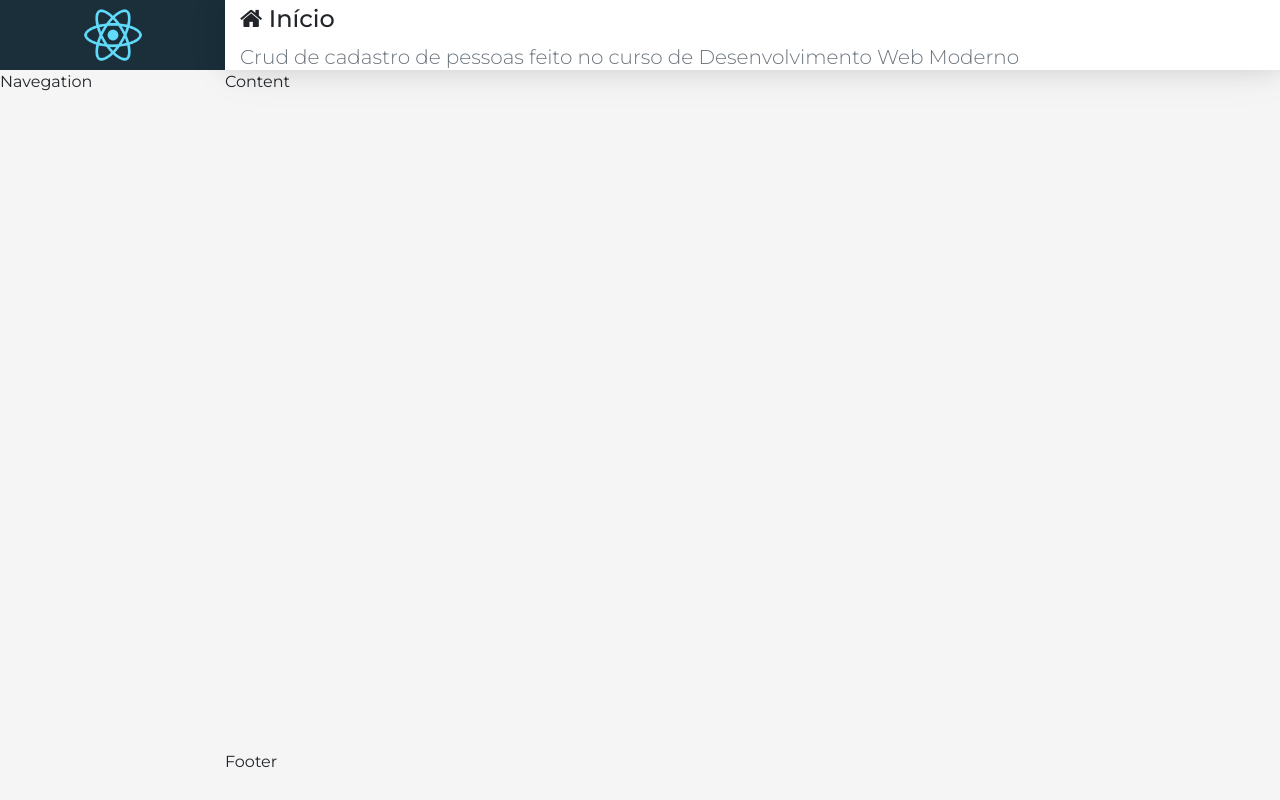
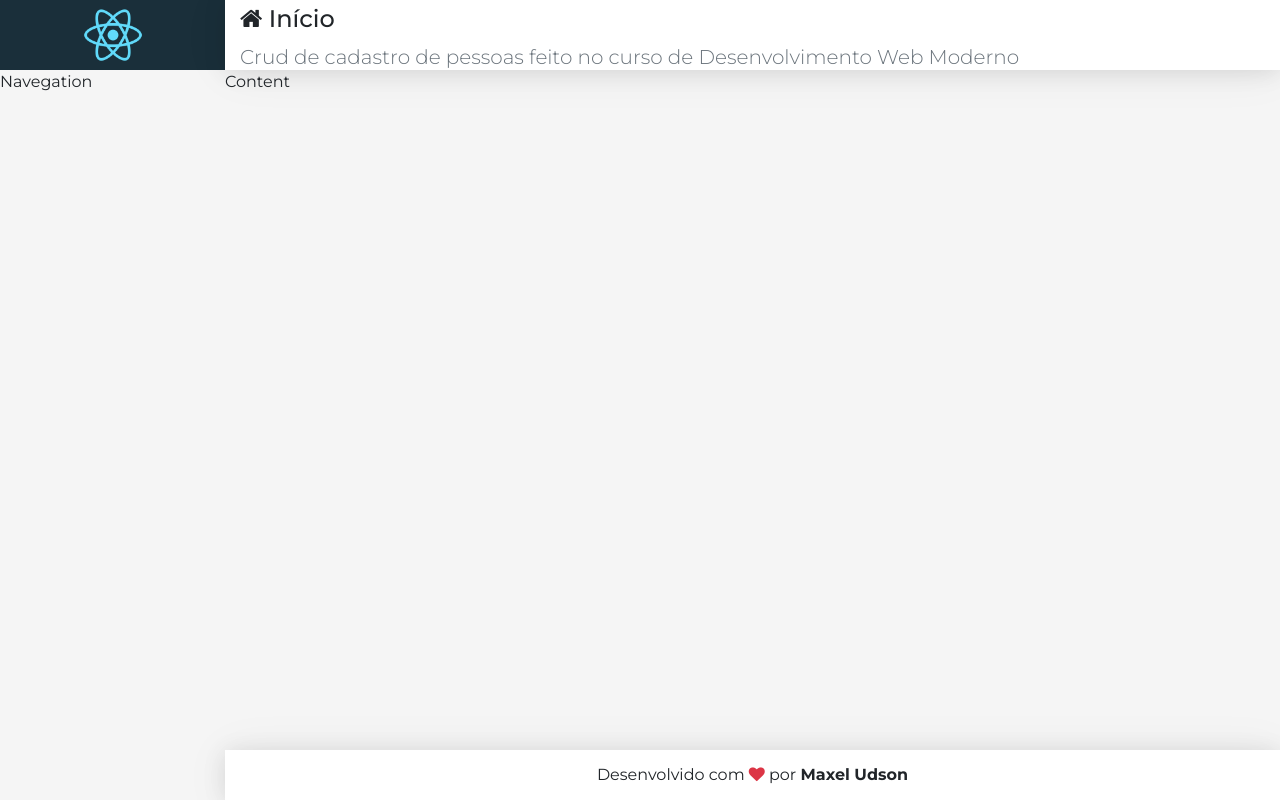
Before and after one commit to Maxel-Uds/CRUD-Users-With-React, a React (Create React App) app in the folder frontend/: page / in a window 1280 px wide. Built offline with nearby package versions, Linux system fonts and the light colour scheme.

Commit message:
Componente Rodapé

```diff
--- a/frontend/src/components/templates/Footer.css
+++ b/frontend/src/components/templates/Footer.css
@@ -0,0 +1,10 @@
+footer.footer {
+    display: flex;
+    /* Alinha Verticalmente */
+    align-items: center;
+    /* Alinha Horizontalmente */
+    justify-content: center;
+    padding: 0px 25px;
+    background-color: #FFF;
+    box-shadow: var(--shadow);
+}
--- a/frontend/src/components/templates/Footer.jsx
+++ b/frontend/src/components/templates/Footer.jsx
@@ -4,7 +4,7 @@ import './Footer.css';
 export default function footer(props) {
     return (
         <footer className="footer">
-            Footer
+            <span>Desenvolvido com <i className="fa fa-heart text-danger"></i> por <strong>Maxel Udson</strong></span>
         </footer>
     );
 }
```
